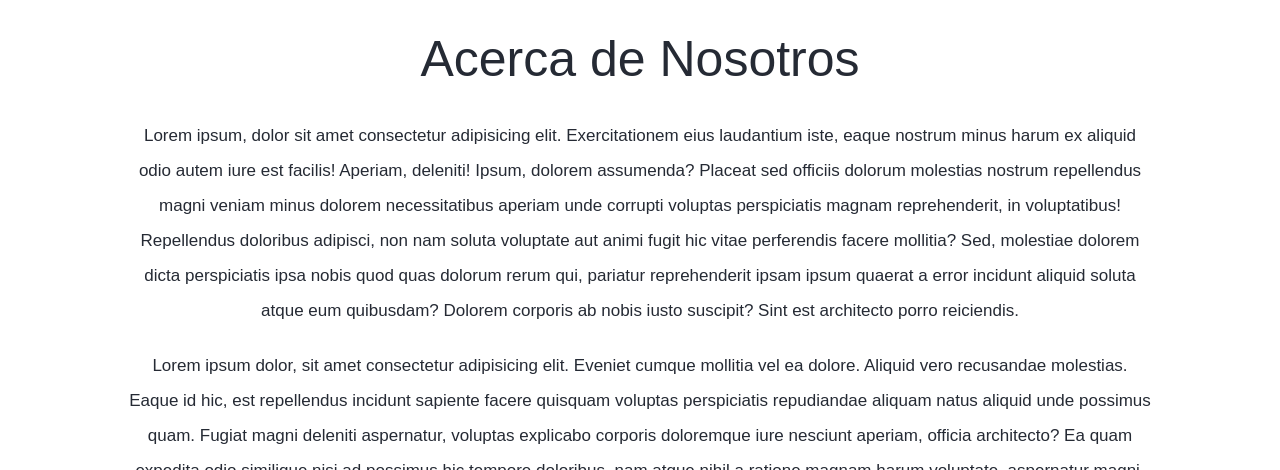
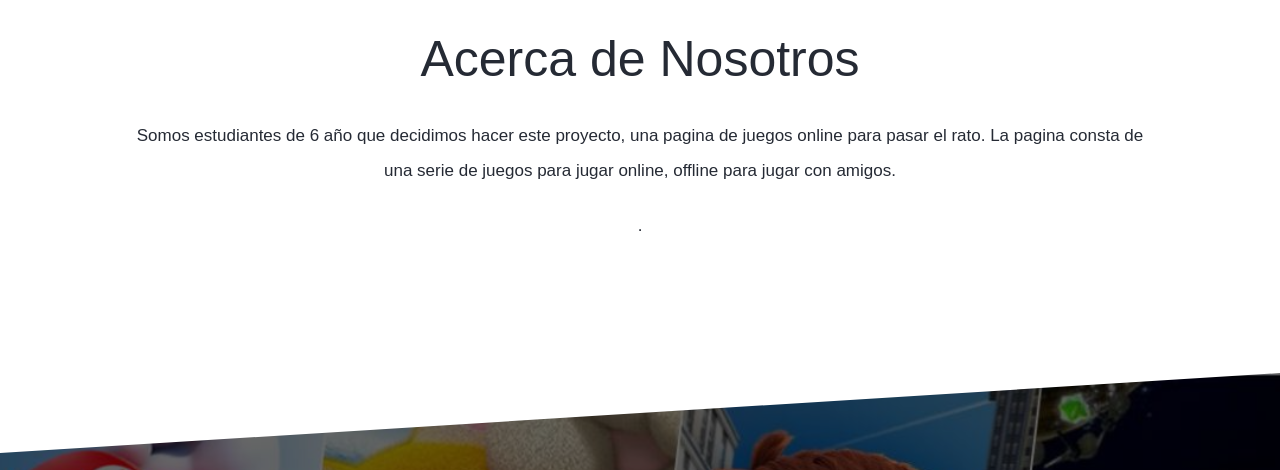
Before and after one commit to lucapo19/Desarrollo-de-sistema, a plain HTML site: page minijuego/index.html in a window 1280 px wide. Shown: the part 890-1360 px from the top of the page. Drawn offline with nearby package versions, Linux system fonts and the light colour scheme; files whose address does not match are found by name.

Commit message:
arreglos

```diff
--- a/minijuego/index.html
+++ b/minijuego/index.html
@@ -59,19 +59,10 @@
     <section class="acerca-de">
       <div class="info-container">
         <h1>Acerca de Nosotros</h1>
-        <p>Lorem ipsum, dolor sit amet consectetur adipisicing elit. Exercitationem eius laudantium iste, eaque nostrum
-          minus harum ex aliquid odio autem iure est facilis! Aperiam, deleniti! Ipsum, dolorem assumenda? Placeat sed
-          officiis dolorum molestias nostrum repellendus magni veniam minus dolorem necessitatibus aperiam unde corrupti
-          voluptas perspiciatis magnam reprehenderit, in voluptatibus! Repellendus doloribus adipisci, non nam soluta
-          voluptate aut animi fugit hic vitae perferendis facere mollitia? Sed, molestiae dolorem dicta perspiciatis
-          ipsa nobis quod quas dolorum rerum qui, pariatur reprehenderit ipsam ipsum quaerat a error incidunt aliquid
-          soluta atque eum quibusdam? Dolorem corporis ab nobis iusto suscipit? Sint est architecto porro reiciendis.
+        <p>Somos estudiantes de 6 año que decidimos hacer este proyecto, una pagina de juegos online para pasar el rato.
+		La pagina consta de una serie de juegos para jugar online, offline para jugar con amigos.
         </p>
-        <p>Lorem ipsum dolor, sit amet consectetur adipisicing elit. Eveniet cumque mollitia vel ea dolore. Aliquid vero
-          recusandae molestias. Eaque id hic, est repellendus incidunt sapiente facere quisquam voluptas perspiciatis
-          repudiandae aliquam natus aliquid unde possimus quam. Fugiat magni deleniti aspernatur, voluptas explicabo
-          corporis doloremque iure nesciunt aperiam, officia architecto? Ea quam expedita odio similique nisi ad
-          possimus hic tempore doloribus, nam atque nihil a ratione magnam harum voluptate, aspernatur magni.</p>
+        <p>.</p>
 
 
 
@@ -95,8 +86,8 @@
 
           <div class="project-img">
             <img src="img/diseño1.jpg" alt="">
-            <a href="C:\Users\ET26\Desktop\Desarrollo-de-sistema\minijuego\juegos\Invasores\canvasInvader.html" alt = "nave"><img src="img/diseño2.jpg" target_="_blank"></a>
-			<a href="C:\Users\ET26\Desktop\Desarrollo-de-sistema\minijuego\juegos\memorias\juegos2.html"><img src="img/diseño3.jpg" target_="_blank"></a>
+            <a href="C:\Users\lab5\Desktop\Desarrollo-de-sistema\minijuego\juegos\juegoInvasores\canvasInvader.html" alt = "nave"><img src="img/diseño2.jpg" target="_blank"></a>
+			<a href="C:\Users\lab5\Desktop\Desarrollo-de-sistema\minijuego\juegos\memorias\juego2.html"><img src="img/diseño3.jpg" target="_blank"></a>
             <img src="img/diseño4.jpg" alt="">
             <img src="img/diseño5.jpg" alt="">
             <img src="img/diseño6.jpg" alt="">
```
